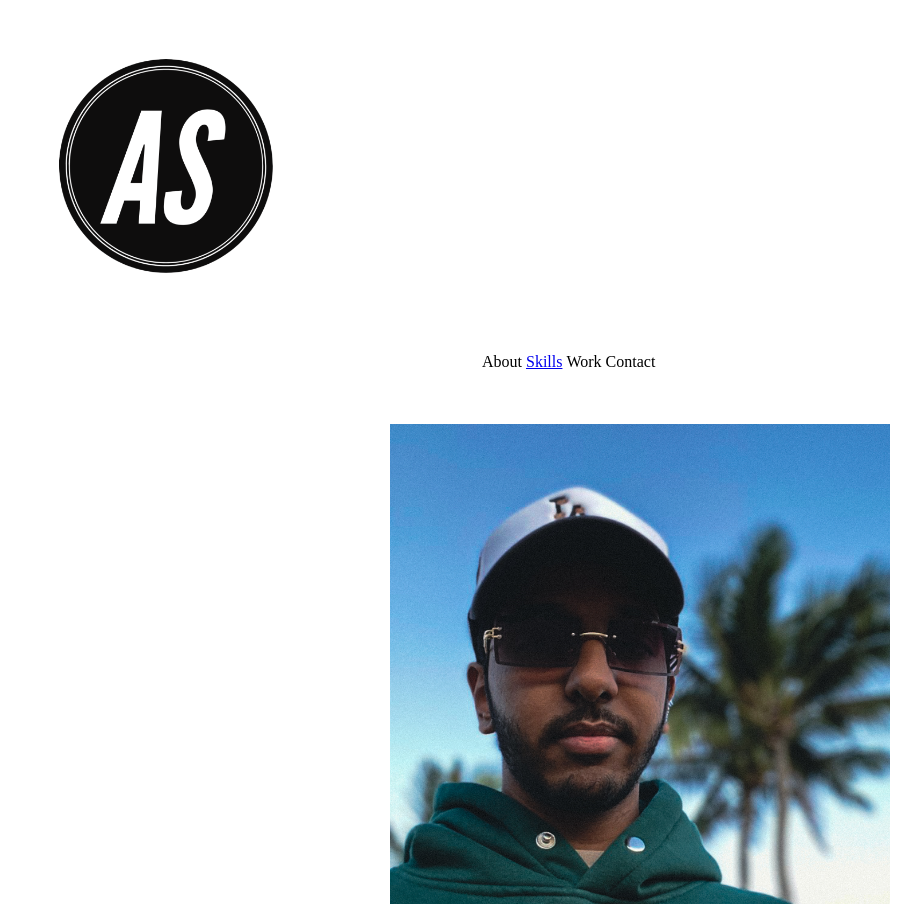
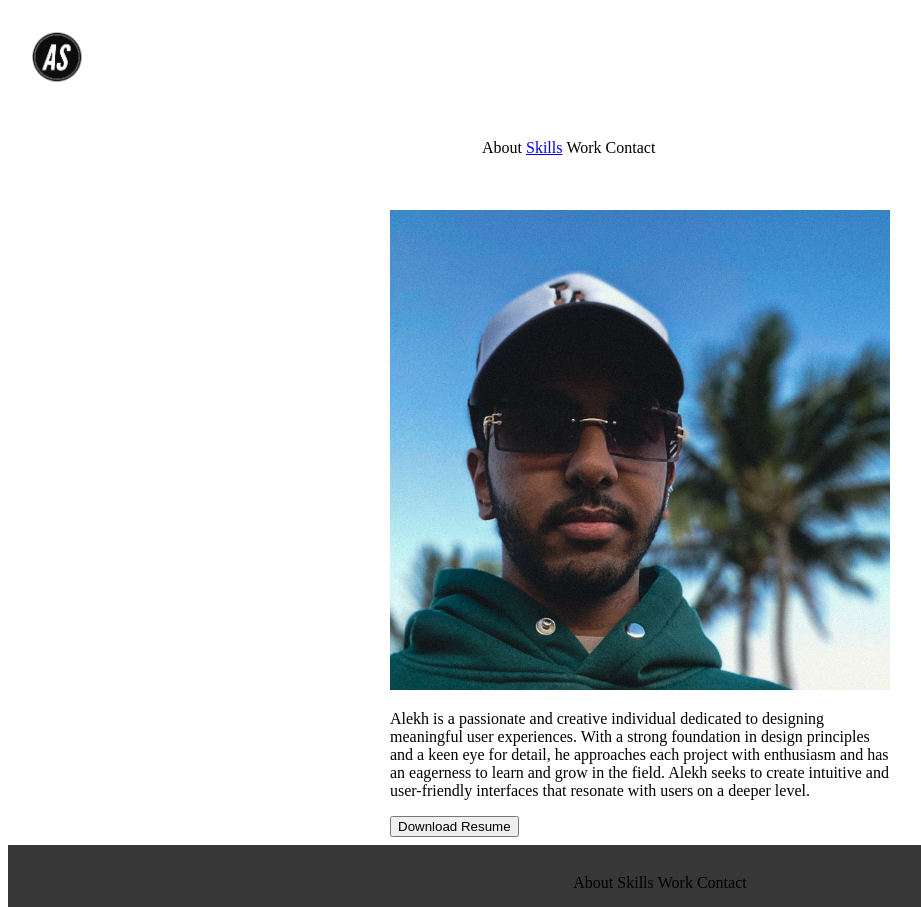
Before and after one commit to alekhsharma10/UX_UI_HW_18, a plain HTML site: page index.html in a window 1280 px wide. Shown: the top 907 px of the page, without its empty margins (0-921 px from the left). Drawn offline with Linux system fonts and the light colour scheme.

Commit message:
adjustments

```diff
--- a/css/index.css
+++ b/css/index.css
@@ -6,7 +6,6 @@
 .logo{
     width: 23%;
     padding: 1%;
-    text-align: center;
 }
 
 nav{
@@ -33,9 +32,10 @@ footer{
     background-color: #373738;
     padding: 1%;
     margin-top: 10px;
+    text-align: center;
 }
 
-footer>ul{
+footer > ul{
     display: inline-block;
     vertical-align: top;
 }
--- a/index.html
+++ b/index.html
@@ -7,13 +7,13 @@
 
     <body>
         <header class="navigation">
-            <div>
+            <div class="inline-block logo">
                 <!--for some reason, the CSS wasn't being applied to the image even though the parent (<div>) had both inlineblock and logo class applied-->
 
                     <!--used div.logo but css still wasn't applying to the <img> -->
 
                 <!--moved the class into img element here-->
-                <img class="inline-block logo" src="images/Alekh Sharma-1.png">
+                <img class="logo" src="images/Alekh Sharma-1.png">
             </div>
 
             <nav class="inline-block">
```
Also changed, not shown: skills.html (+1 -1 lines).
